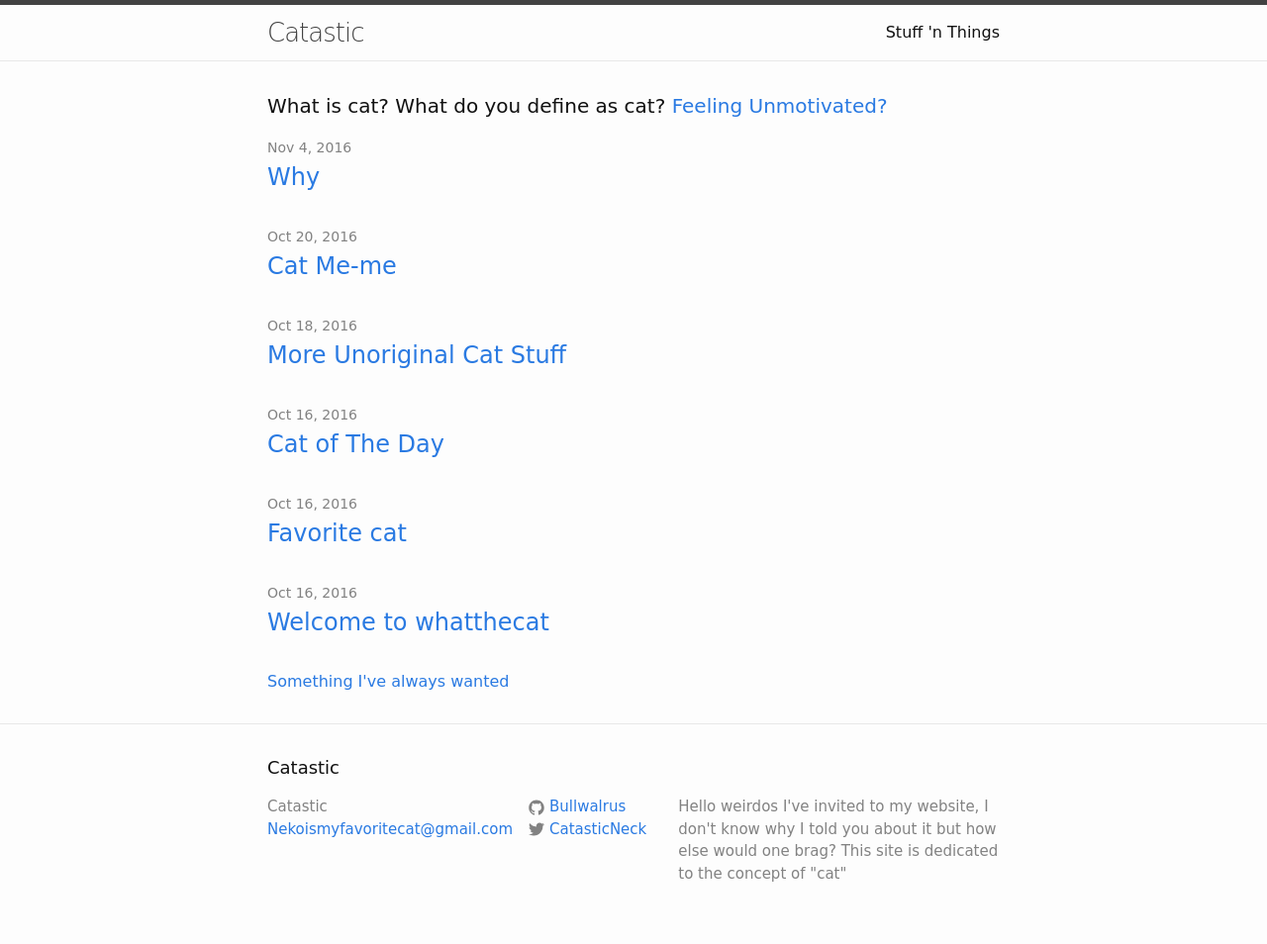
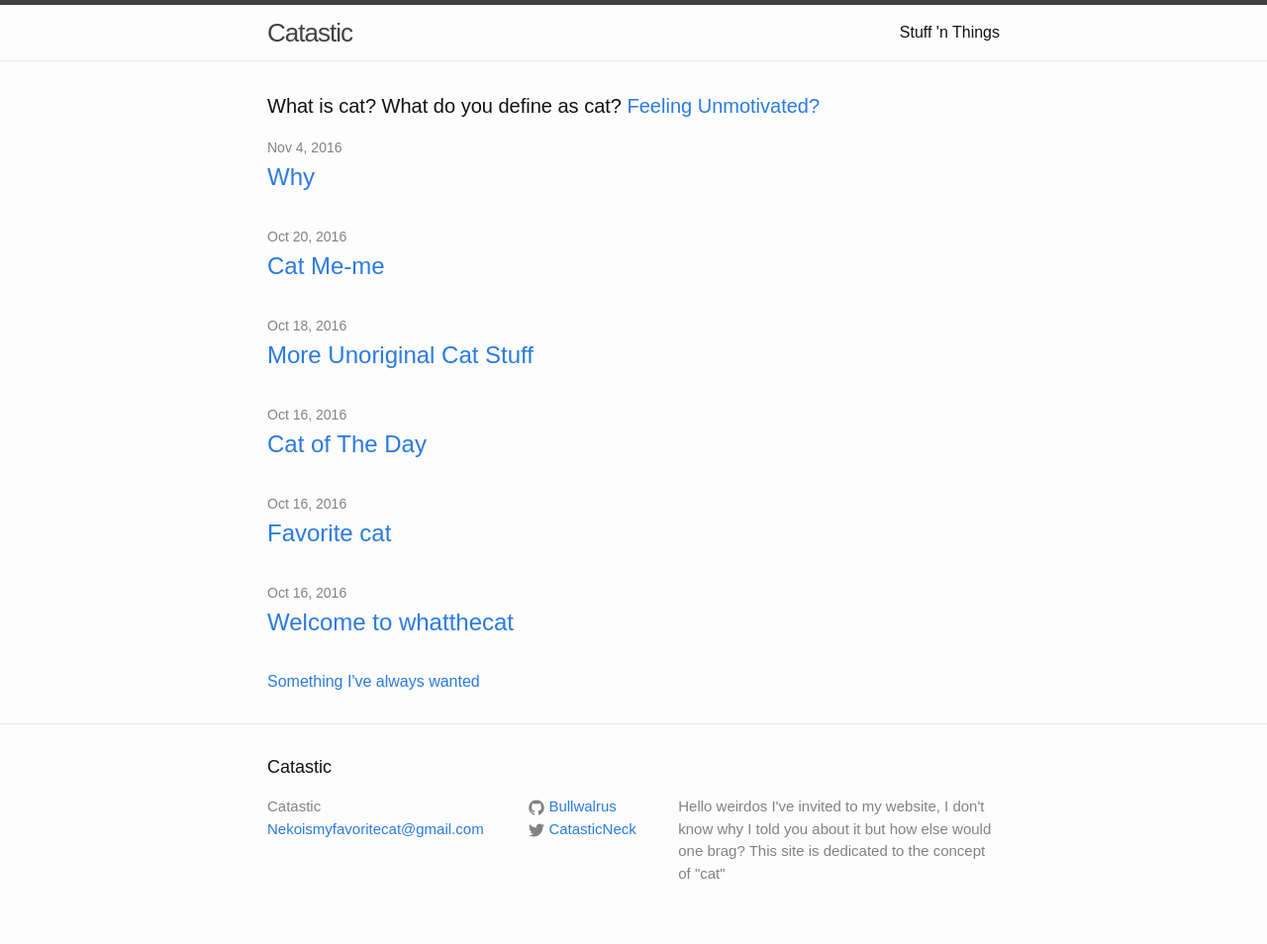
Before and after one commit to bullwalrus/Bullwalrus.github.io, a Jekyll site: the page built from index.html, in a window 1280 px wide. Shown: the whole page at 99% size. Built offline with Jekyll 4.4.1, drawn with Linux system fonts in a browser that asks for light colours.

Commit message:
Update main.scss

```diff
--- a/css/main.scss
+++ b/css/main.scss
@@ -6,7 +6,7 @@
 
 // Originally "Helvetica Neue", Helvetica, Arial, sans-serif;
 // Our variables
-$base-font-family: "Comic Sans MS", Arial, Helvetica, sans-serif;
+$base-font-family: "Papyrus", Arial, Helvetica, sans-serif;
 $base-font-size:   16px;
 $base-font-weight: 400;
 $small-font-size:  $base-font-size * 0.875;
```
